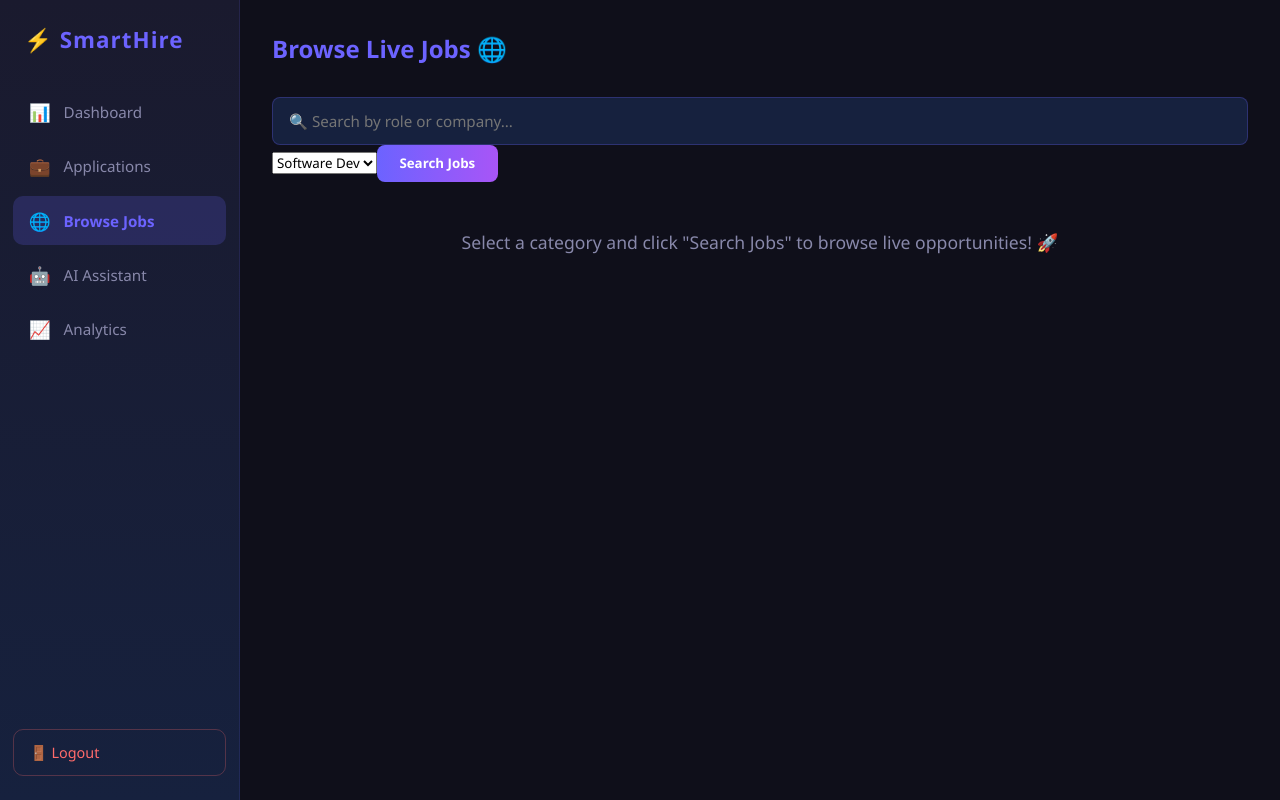
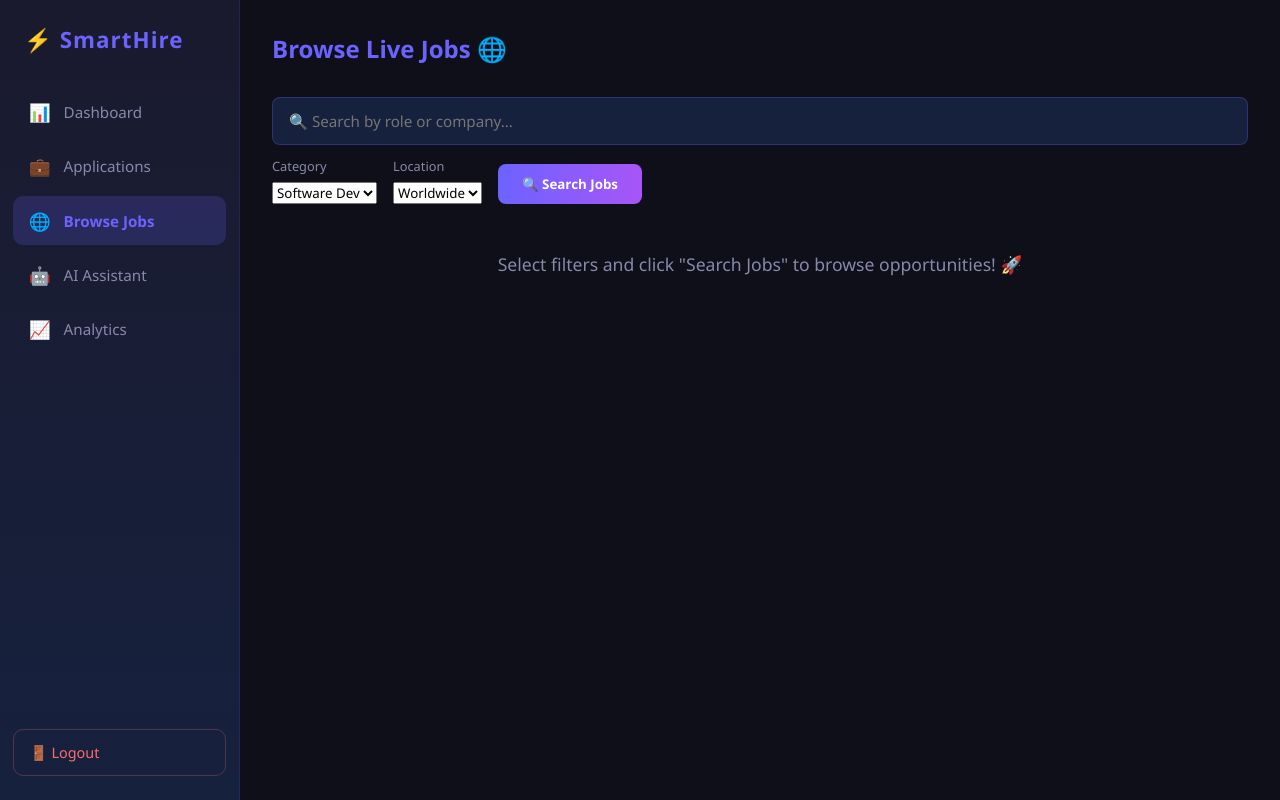
Before and after one commit to anmolsri977/smarthire-backend, a React (Create React App) app in the folder smarthire-frontend/: page /jobs in a window 1280 px wide. Built offline with nearby package versions, Linux system fonts and the light colour scheme; sample sign-in values are in the browser's storage.

Commit message:
feat: location filter in Browse Jobs

```diff
--- a/smarthire-frontend/src/index.css
+++ b/smarthire-frontend/src/index.css
@@ -635,3 +635,33 @@
 .chart-card.full-width {
   grid-column: 1 / -1;
 }
+
+.jobs-filter-row {
+  display: flex;
+  gap: 1rem;
+  align-items: flex-end;
+  margin-top: 0.8rem;
+  flex-wrap: wrap;
+}
+
+.filter-group {
+  display: flex;
+  flex-direction: column;
+  gap: 0.4rem;
+}
+
+.filter-group label {
+  color: #8888aa;
+  font-size: 0.8rem;
+}
+
+.search-jobs-btn {
+  height: 40px;
+  padding: 0 1.5rem;
+}
+
+.jobs-count {
+  color: #8888aa;
+  font-size: 0.9rem;
+  margin-bottom: 1rem;
+}
--- a/smarthire-frontend/src/pages/Jobs.js
+++ b/smarthire-frontend/src/pages/Jobs.js
@@ -10,28 +10,58 @@
     { label: 'Product', value: 'product' },
 ];
 
+const LOCATIONS = [
+    { label: 'Worldwide', value: '' },
+    { label: 'India', value: 'India' },
+    { label: 'USA', value: 'USA' },
+    { label: 'UK', value: 'UK' },
+    { label: 'Canada', value: 'Canada' },
+    { label: 'Europe', value: 'Europe' },
+    { label: 'Remote', value: 'Remote' },
+];
+
 function Jobs() {
     const [jobs, setJobs] = useState([]);
     const [loading, setLoading] = useState(false);
     const [searchQuery, setSearchQuery] = useState('');
     const [selectedCategory, setSelectedCategory] = useState('software-dev');
+    const [selectedLocation, setSelectedLocation] = useState('');
     const [error, setError] = useState('');
 
     const fetchJobs = async () => {
         setLoading(true);
         setError('');
+        setJobs([]);
         try {
-            const res = await fetch(
-                `https://remotive.com/api/remote-jobs?category=${selectedCategory}&limit=20`
-            );
+            let url = `https://remotive.com/api/remote-jobs?category=${selectedCategory}&limit=20`;
+
+            const res = await fetch(url);
             const data = await res.json();
-            const filtered = searchQuery
-                ? data.jobs.filter(job =>
+
+            let filtered = data.jobs;
+
+            // Filter by search query
+            if (searchQuery) {
+                filtered = filtered.filter(job =>
                     job.title.toLowerCase().includes(searchQuery.toLowerCase()) ||
                     job.company_name.toLowerCase().includes(searchQuery.toLowerCase())
-                )
-                : data.jobs;
+                );
+            }
+
+            // Filter by location
+            if (selectedLocation) {
+                filtered = filtered.filter(job =>
+                    job.candidate_required_location &&
+                    job.candidate_required_location.toLowerCase().includes(selectedLocation.toLowerCase())
+                );
+            }
+
             setJobs(filtered);
+
+            if (filtered.length === 0) {
+                setError('No jobs found for selected filters. Try different options!');
+            }
+
         } catch (err) {
             setError('Failed to fetch jobs. Please try again!');
         }
@@ -62,6 +92,7 @@
                         <h2>Browse Live Jobs 🌐</h2>
                     </div>
 
+                    {/* Search + Filters */}
                     <div className="jobs-search-section">
                         <div className="jobs-search-row">
                             <input
@@ -71,6 +102,10 @@
                                 value={searchQuery}
                                 onChange={(e) => setSearchQuery(e.target.value)}
                             />
+                        </div>
+                        <div className="jobs-filter-row">
+                            <div className="filter-group">
+                                <label>Category</label>
                                 <select
                                     className="category-select"
                                     value={selectedCategory}
@@ -82,14 +117,33 @@
                                         </option>
                                     ))}
                                 </select>
-                            <button className="add-btn" onClick={fetchJobs}>
-                                Search Jobs
+                            </div>
+                            <div className="filter-group">
+                                <label>Location</label>
+                                <select
+                                    className="category-select"
+                                    value={selectedLocation}
+                                    onChange={(e) => setSelectedLocation(e.target.value)}
+                                >
+                                    {LOCATIONS.map(loc => (
+                                        <option key={loc.value} value={loc.value}>
+                                            {loc.label}
+                                        </option>
+                                    ))}
+                                </select>
+                            </div>
+                            <button className="add-btn search-jobs-btn" onClick={fetchJobs}>
+                                🔍 Search Jobs
                             </button>
                         </div>
                     </div>
 
                     {loading && <p className="empty-state">Loading live jobs... ⏳</p>}
-                    {error && <p className="error">{error}</p>}
+                    {error && <p className="empty-state">{error}</p>}
+
+                    {!loading && jobs.length > 0 && (
+                        <p className="jobs-count">Found {jobs.length} jobs</p>
+                    )}
 
                     {!loading && jobs.length > 0 && (
                         <div className="live-jobs-grid">
@@ -130,7 +184,7 @@
 
                     {!loading && jobs.length === 0 && !error && (
                         <p className="empty-state">
-                            Select a category and click "Search Jobs" to browse live opportunities! 🚀
+                            Select filters and click "Search Jobs" to browse opportunities! 🚀
                         </p>
                     )}
                 </div>
```
Lines whose indentation alone changed are shown as unchanged.
